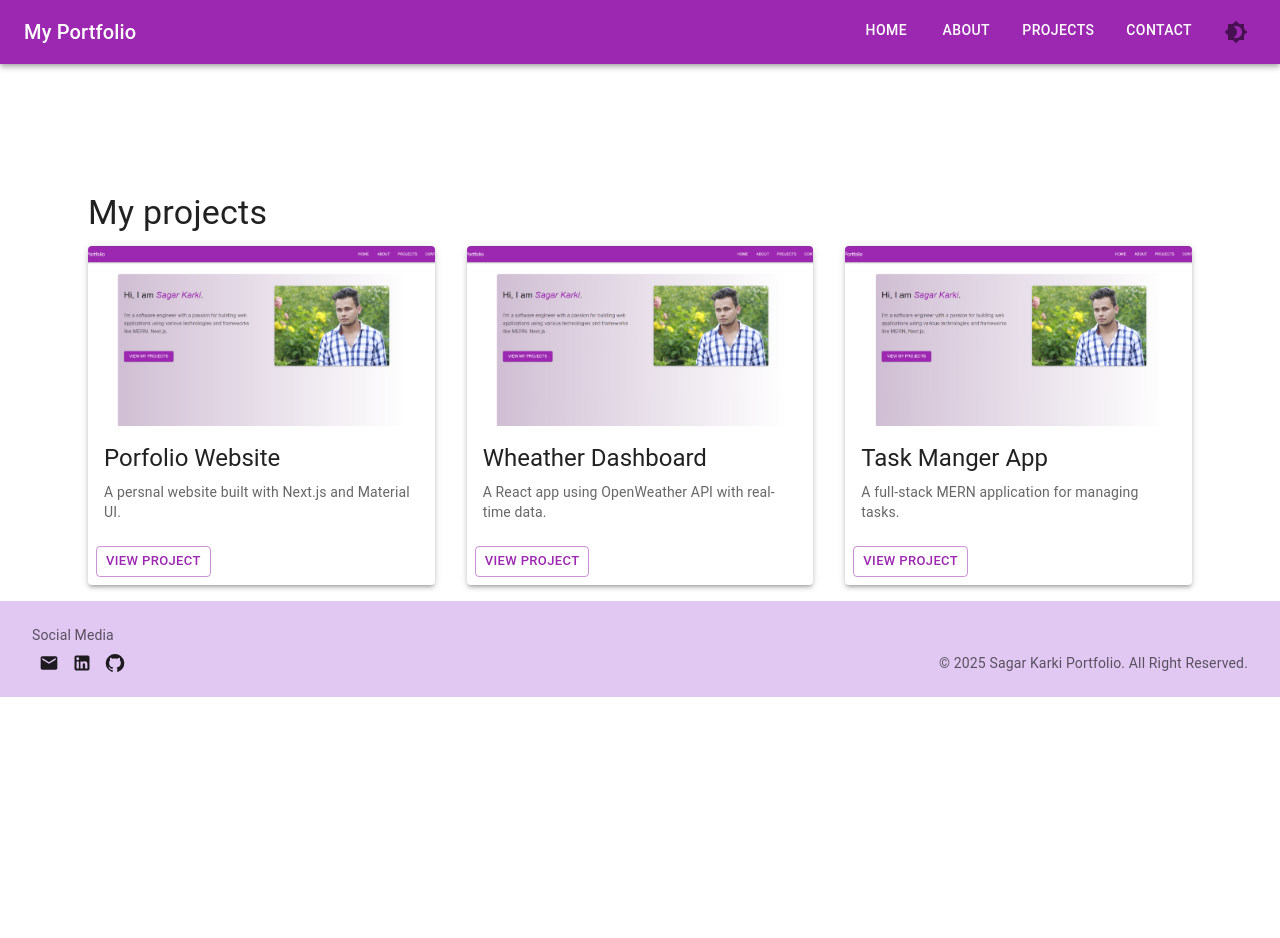
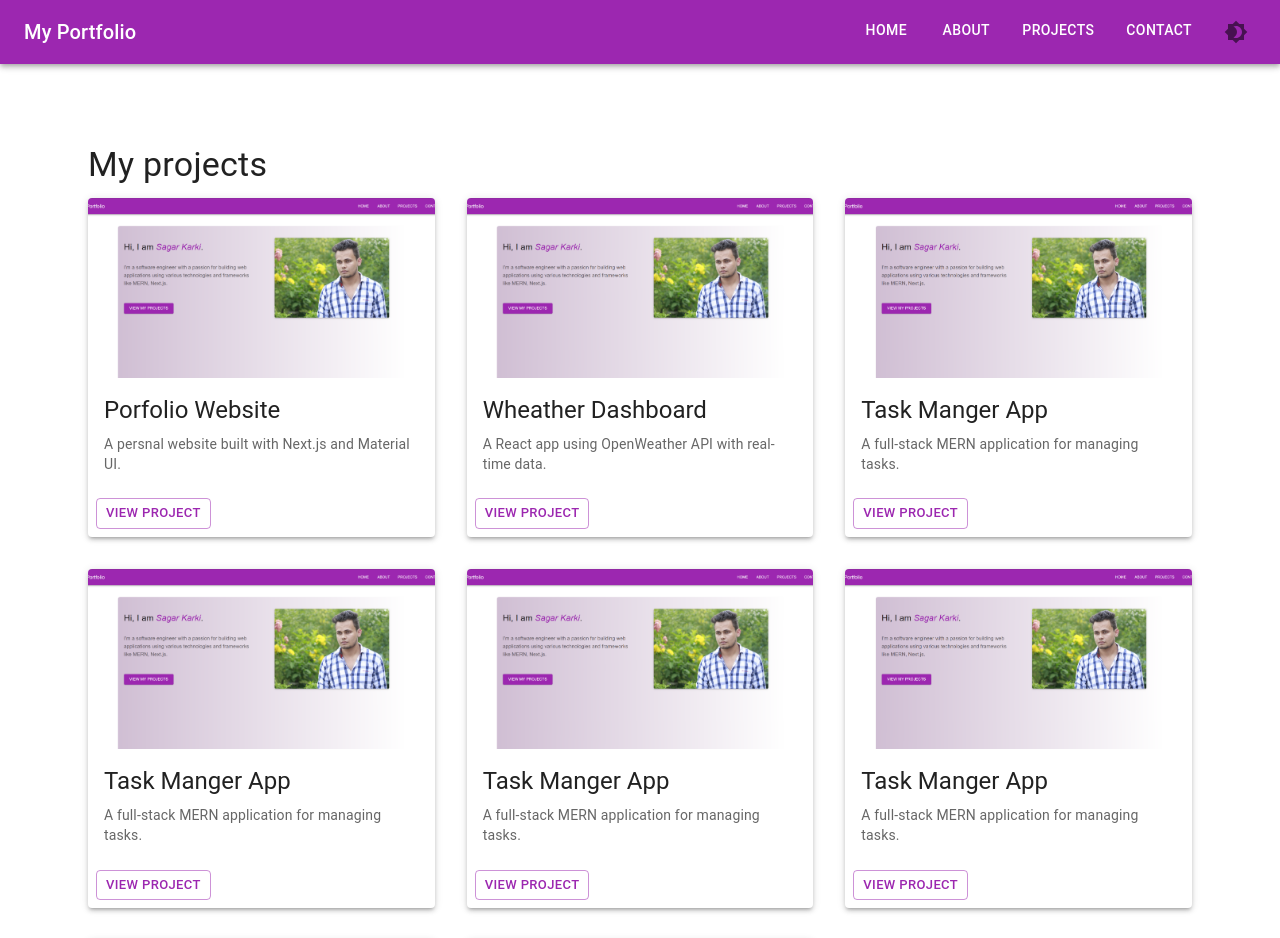
Before and after one commit to SWAGGERKARKI/my-portfolio, a Next.js app: page /projects in a window 1280 px wide. Shown: the top 938 px of the page. Before the commit the page ends 800 px from the top, so only its background shows below. Built offline with nearby package versions, Linux system fonts and the light colour scheme.

Commit message:
added footer

```diff
--- a/src/app/about/page.js
+++ b/src/app/about/page.js
@@ -5,7 +5,7 @@ import { Container, Divider, List, ListItem, ListItemText, Typography } from "@m
 
 export default function About() {
   return (
-    <Container maxWidth="md" sx={{ mt: "10" }}>
+    <Container maxWidth="md" sx={{ my: 4 }}>
       <Typography variant="h5" gutterBottom>
         About me
       </Typography>
--- a/src/app/contact/page.js
+++ b/src/app/contact/page.js
@@ -7,7 +7,7 @@ import EmailIcon from '@mui/icons-material/Email';
 
 export default function Contact() {
   return (
-    <Container maxWidth='md'>
+    <Container maxWidth='md' sx={{ my: 4 }}>
       <Typography variant="h5" gutterBottom>
         Contact Me
       </Typography>
@@ -38,7 +38,7 @@ export default function Contact() {
           rel="noopener noreferrer"
           color="secondary"
         >
-          <LinkedIn />
+          <LinkedIn fontSize="small" />
         </IconButton>
 
         <IconButton
@@ -47,7 +47,7 @@ export default function Contact() {
           rel="noopener noreferrer"
           color="secondary"
         >
-          <GitHub />
+          <GitHub fontSize="small" />
         </IconButton>
       </Box>
     </Container>
--- a/src/app/projects/page.js
+++ b/src/app/projects/page.js
@@ -1,6 +1,6 @@
 'use client';
 import { Button, Card, CardActions, CardContent, CardMedia, Typography } from "@mui/material";
-import { Container, Grid } from "@mui/system";
+import { Container, Grid, minHeight } from "@mui/system";
 import Link from "next/link";
 import { easeInOut, motion } from "motion/react";
 
@@ -25,11 +25,41 @@ const projects = [
     image: '',
     link: '#',
   },
+  {
+    title: 'Task Manger App',
+    description: 'A full-stack MERN application for managing tasks.',
+    image: '',
+    link: '#',
+  },
+  {
+    title: 'Task Manger App',
+    description: 'A full-stack MERN application for managing tasks.',
+    image: '',
+    link: '#',
+  },
+  {
+    title: 'Task Manger App',
+    description: 'A full-stack MERN application for managing tasks.',
+    image: '',
+    link: '#',
+  },
+  {
+    title: 'Task Manger App',
+    description: 'A full-stack MERN application for managing tasks.',
+    image: '',
+    link: '#',
+  },
+  {
+    title: 'Task Manger App',
+    description: 'A full-stack MERN application for managing tasks.',
+    image: '',
+    link: '#',
+  },
 ];
 
 export default function Projects() {
   return (
-    <Container maxWidth="lg" sx={{ mt: 10 }}>
+    <Container maxWidth="lg" sx={{ my: 4, minHeight: "100vh" }}>
       <Typography variant="h4" gutterBottom>
         My projects
       </Typography>
@@ -40,8 +70,8 @@ export default function Projects() {
             <motion.div
               initial={{ opacity: 0, scale: 0.8 }}
               animate={{ opacity: 1, scale: 1, transition: { duration: 0.5 , delay: index * 0.2 } }}
-              whileHover={{ scale: 1.05, transition: { duration: 0.15 } }}
-              whileTap={{ scale: 0.98, transiton: { duration: 0.15 } }}
+              whileHover={{ scale: 1.05, transition: { duration: 0.1 } }}
+              whileTap={{ scale: 0.98, transition: { duration: 0.1 } }}
             >
               <Card sx={{
                 display: "flex",
```
